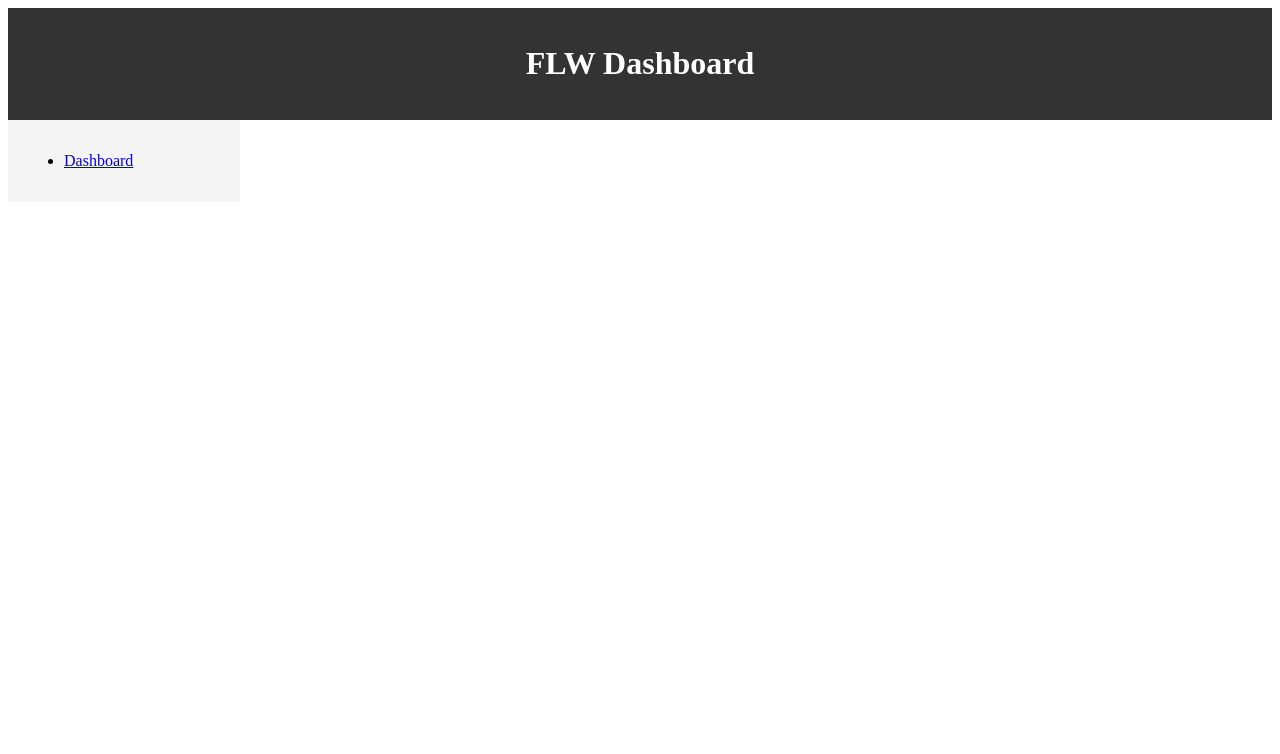
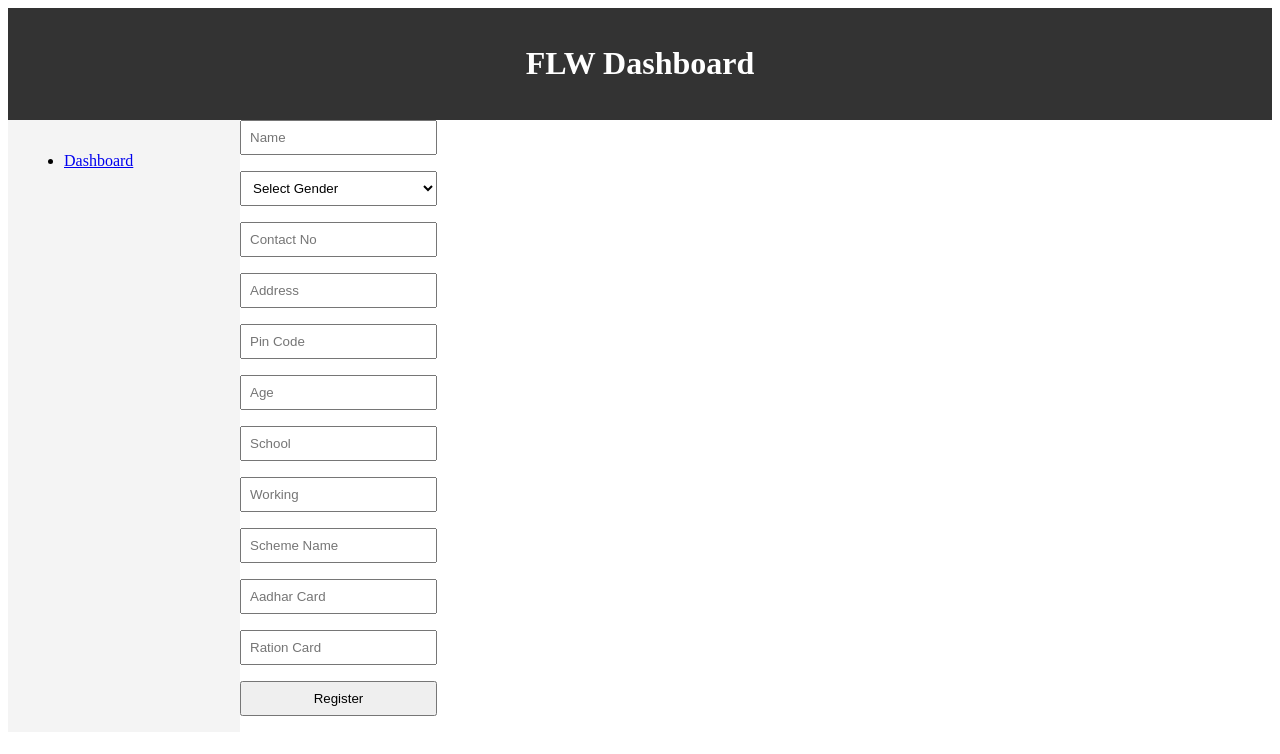
Before and after one commit to cfgbengaluru24/Team-68, a React (Vite) app in the folder frontend/: page /registration in a window 1280 px wide. Shown: the top 754 px of the page. Built offline with nearby package versions, Linux system fonts and the light colour scheme.

Commit message:
Registration of beneficiary

```diff
--- a/frontend/src/App.jsx
+++ b/frontend/src/App.jsx
@@ -1,23 +1,22 @@
 import React from 'react';
-import { BrowserRouter as Router, Route, Routes } from 'react-router-dom';
+import { Route, Routes } from 'react-router-dom';
+import Dashboard from './pages/Dashboard';
+import Registration from './components/Registration';
 import Header from './components/Header';
 import Sidebar from './components/Sidebar';
-import Dashboard from './pages/Dashboard';
-import './styles.css';
 
 const App = () => {
   return (
-    <Router>
     <div className="app">
       <Header />
       <div className="main">
         <Sidebar />
         <Routes>
           <Route path="/" element={<Dashboard />} />
+          <Route path="/registration" element={<Registration />} />
         </Routes>
       </div>
     </div>
-    </Router>
   );
 };
 
--- /dev/null
+++ b/frontend/src/components/Registration.jsx
@@ -0,0 +1,54 @@
+import React, { useState } from 'react';
+
+const Registration = () => {
+  const [formData, setFormData] = useState({
+    name: '',
+    gender: '',
+    contactNo: '',
+    address: '',
+    pinCode: '',
+    age: '',
+    school: '',
+    working: '',
+    schemeName: '',
+    aadharCard: '',
+    rationCard: ''
+  });
+
+  const handleChange = (e) => {
+    const { name, value } = e.target;
+    setFormData({
+      ...formData,
+      [name]: value,
+    });
+  };
+
+  const handleSubmit = (e) => {
+    e.preventDefault();
+    // handle form submission logic
+  };
+
+  return (
+    <form onSubmit={handleSubmit}>
+      <input type="text" name="name" value={formData.name} onChange={handleChange} placeholder="Name" />
+      <select name="gender" value={formData.gender} onChange={handleChange}>
+        <option value="">Select Gender</option>
+        <option value="male">Male</option>
+        <option value="female">Female</option>
+        <option value="other">Other</option>
+      </select>
+      <input type="text" name="contactNo" value={formData.contactNo} onChange={handleChange} placeholder="Contact No" />
+      <input type="text" name="address" value={formData.address} onChange={handleChange} placeholder="Address" />
+      <input type="text" name="pinCode" value={formData.pinCode} onChange={handleChange} placeholder="Pin Code" />
+      <input type="number" name="age" value={formData.age} onChange={handleChange} placeholder="Age" />
+      <input type="text" name="school" value={formData.school} onChange={handleChange} placeholder="School" />
+      <input type="text" name="working" value={formData.working} onChange={handleChange} placeholder="Working" />
+      <input type="text" name="schemeName" value={formData.schemeName} onChange={handleChange} placeholder="Scheme Name" />
+      <input type="text" name="aadharCard" value={formData.aadharCard} onChange={handleChange} placeholder="Aadhar Card" />
+      <input type="text" name="rationCard" value={formData.rationCard} onChange={handleChange} placeholder="Ration Card" />
+      <button type="submit">Register</button>
+    </form>
+  );
+};
+
+export default Registration;
--- a/frontend/src/main.jsx
+++ b/frontend/src/main.jsx
@@ -1,6 +1,13 @@
 import React from 'react';
-import ReactDOM from 'react-dom';
+import ReactDOM from 'react-dom/client';
+import { BrowserRouter as Router } from 'react-router-dom';
 import App from './App';
 import './styles.css';
 
-ReactDOM.render(<App />, document.getElementById('root'));
+ReactDOM.createRoot(document.getElementById('root')).render(
+  <React.StrictMode>
+    <Router>
+      <App />
+    </Router>
+  </React.StrictMode>
+);
--- a/frontend/src/pages/Dashboard.jsx
+++ b/frontend/src/pages/Dashboard.jsx
@@ -1,19 +1,26 @@
 import React, { useState } from 'react';
+import { useNavigate } from 'react-router-dom';
 import BeneficiaryForm from '../components/BeneficiaryForm';
 import SchemeList from '../components/SchemeList';
 import { searchSchemes } from '../services/api';
 
 const Dashboard = () => {
   const [schemes, setSchemes] = useState([]);
+  const navigate = useNavigate();
 
   const handleSearch = async (formData) => {
     const response = await searchSchemes(formData);
     setSchemes(response.data);
   };
 
+  const handleNavigate = () => {
+    navigate('/registration');
+  };
+
   return (
     <div className="dashboard">
       <BeneficiaryForm onSearch={handleSearch} />
+      <button onClick={handleNavigate}>Go to Registration</button>
       <SchemeList schemes={schemes} />
     </div>
   );
```
Lines whose indentation alone changed are shown as unchanged.
